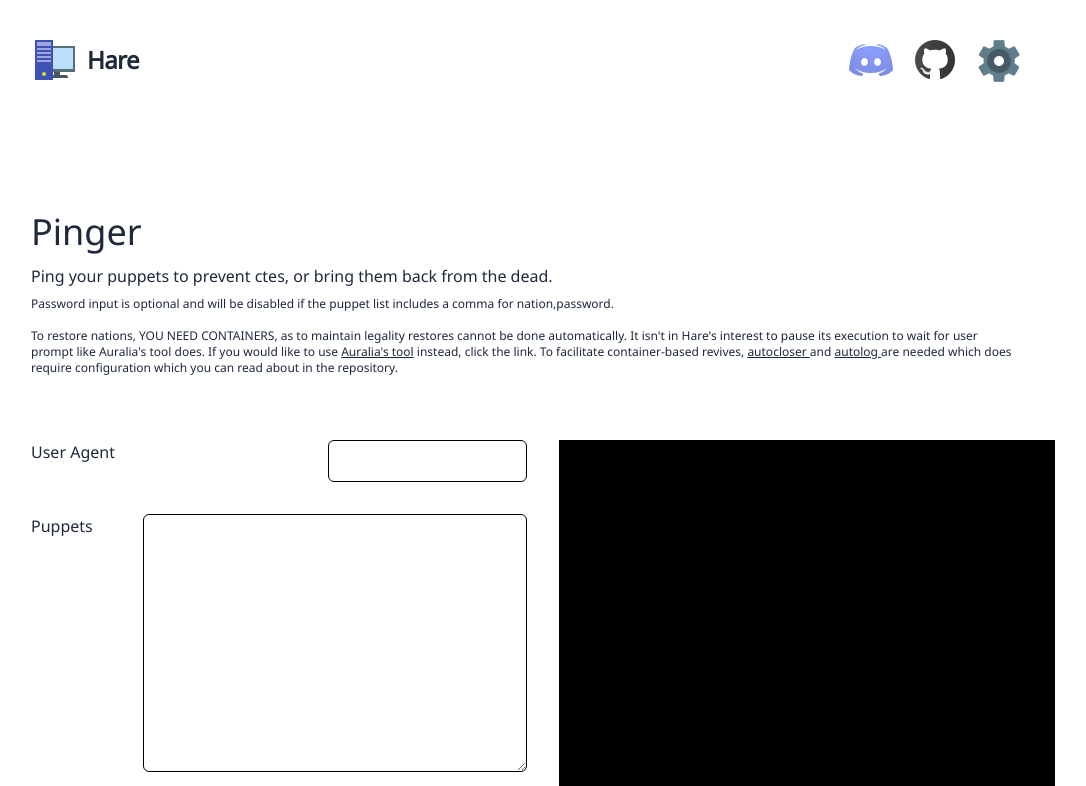
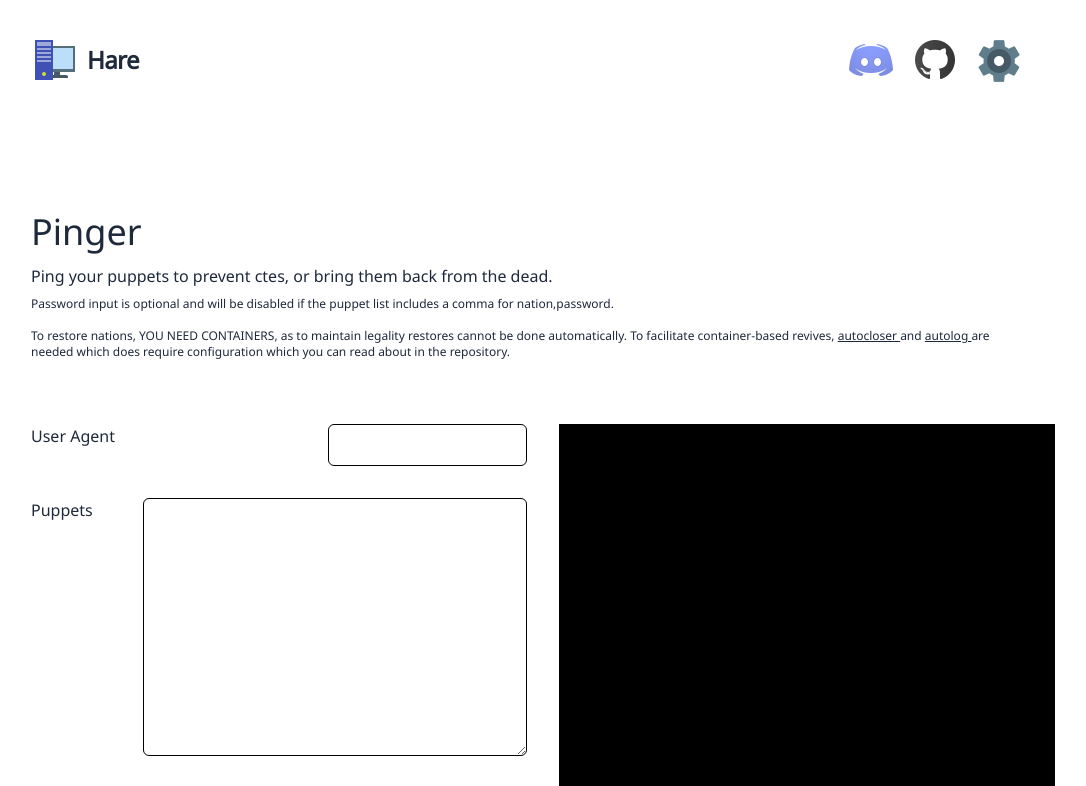
Before and after one commit to Kractero/hare, a SvelteKit app: page /tools/ping in a window 1280 px wide. Shown: the top 786 px of the page, without its empty margins (113-1199 px from the left). Built offline with nearby package versions, Linux system fonts and the light colour scheme.

Commit message:
Remove alternative mention, already is present in /resources

```diff
--- a/src/routes/tools/ping/+page.svelte
+++ b/src/routes/tools/ping/+page.svelte
@@ -83,9 +83,8 @@
 	Password input is optional and will be disabled if the puppet list includes a comma for nation,password.
 </p>
 <p class="text-xs mb-16">
-	To restore nations, YOU NEED CONTAINERS, as to maintain legality restores cannot be done automatically. It isn't in Hare's interest to pause its execution to wait for user prompt like Auralia's tool does. If you would like to use
-	<a class="underline" href="https://auralia.github.io/nslogin-web/build/" target="_blank" rel="noreferrer noopener">Auralia's tool</a> instead, click the link.
-	To facilitate container-based revives, <a class="underline" href="https://github.com/Kractero/cards-utilities/raw/main/log_into_containers/autologautoclose.user.js" target="_blank" rel="noreferrer noopener">
+	To restore nations, YOU NEED CONTAINERS, as to maintain legality restores cannot be done automatically. To facilitate container-based revives,
+	<a class="underline" href="https://github.com/Kractero/cards-utilities/raw/main/log_into_containers/autologautoclose.user.js" target="_blank" rel="noreferrer noopener">
 		autocloser
 	</a> and
 	<a class="underline" href="https://github.com/Kractero/cards-utilities/blob/main/log_into_containers/autolog.user.js" target="_blank" rel="noreferrer noopener">
```
